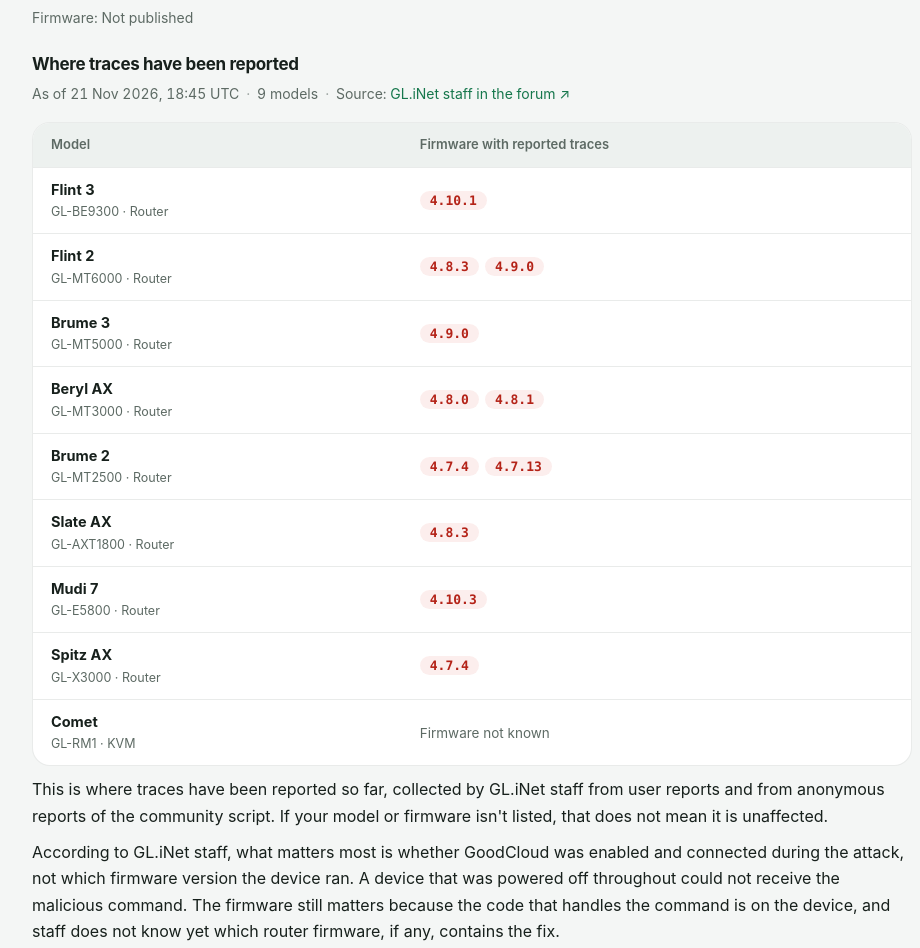
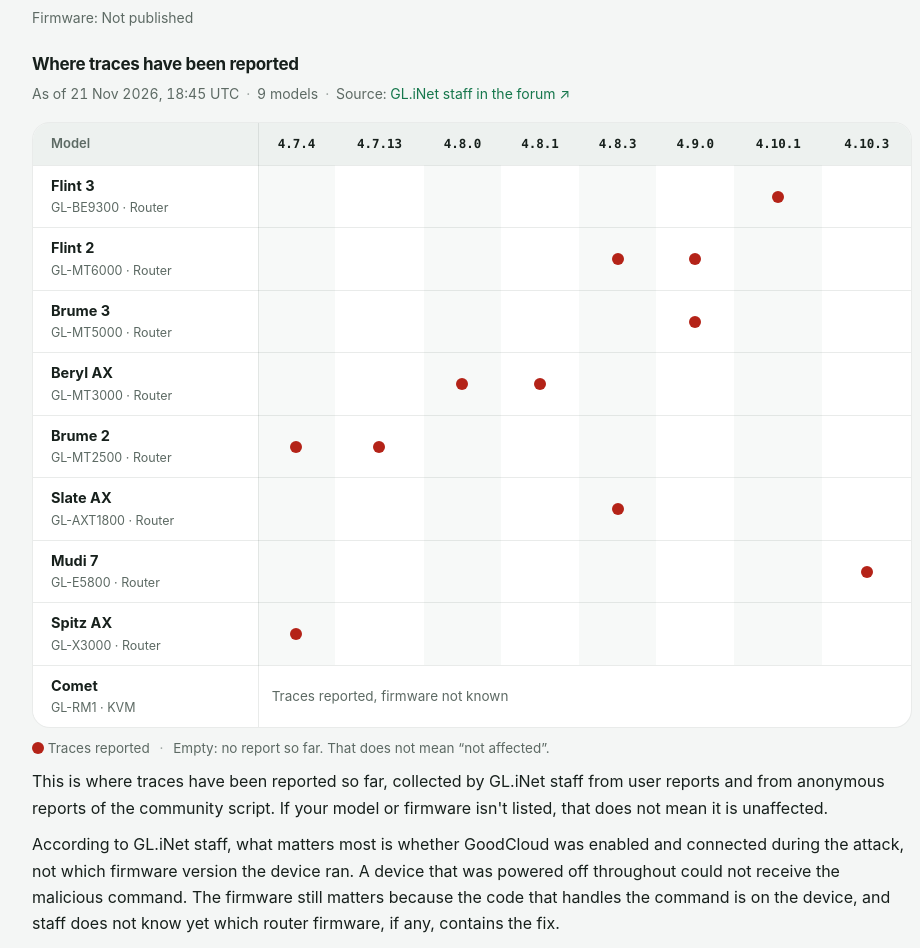
Before and after one commit to GLiNet-Community-Scripts/community-website, an Astro site: page /security/csa-2026-01 in a window 1280 px wide. Shown: the part 3791-4739 px from the top of the page, without its empty margins (168-1088 px from the left). Built offline with nearby package versions, Linux system fonts and the light colour scheme; Astro itself is replaced by a stand-in of ours.

Commit message:
Draft: reported traces as a grid of models by firmware versions
Not for main yet: shown as a mockup first.

Co-Authored-By: Claude Fable 5.2 <noreply@anthropic.com>
Claude-Session: https://claude.ai/code/session_018w9Ef9uLYRbY29cJupydqL

```diff
--- a/src/pages/security/[slug].astro
+++ b/src/pages/security/[slug].astro
@@ -28,6 +28,9 @@ const cve = a.cve === 'requested' ? 'Requested' : a.cve.length === 0 ? 'None ass
 // Community notes to read before acting on "Do this now".
 const before = a.community?.notes.filter((n) => n.before) ?? [];
 const fix = a.community_fix;
+// Columns of the "reported" table: every firmware version that occurs, lowest first.
+const verKey = (v: string) => v.split(/[^0-9]+/).filter(Boolean).map((n) => n.padStart(4, '0')).join('.');
+const repVersions = [...new Set((a.affected.reported?.models ?? []).flatMap((m) => m.firmware))].sort((x, y) => verKey(x).localeCompare(verKey(y)));
 const confirmed = { 'gl-inet-public': 'By GL.iNet, publicly', 'gl-inet-staff': 'By GL.iNet staff', unconfirmed: 'Not yet' }[a.confirmed];
 ---
 
@@ -160,19 +163,26 @@ const confirmed = { 'gl-inet-public': 'By GL.iNet, publicly', 'gl-inet-staff': '
               <span>{a.affected.reported.models.length} models</span>{' '}
               <span>Source: <a href={a.affected.reported.source.url}>{a.affected.reported.source.label}&nbsp;↗</a></span>
             </p>
-            <div class="sa-table-wrap">
+            <div class="sa-table-wrap rep-wrap" tabindex="0" role="region" aria-label="Models and firmware versions with reported traces">
               <table class="rep-table">
-                <thead><tr><th>Model</th><th>Firmware with reported traces</th></tr></thead>
+                <thead>
+                  <tr><th>Model</th>{repVersions.map((v) => <th class="v">{v}</th>)}</tr>
+                </thead>
                 <tbody>
                   {a.affected.reported.models.map((m) => (
                     <tr>
-                      <td><b>{m.name}</b><small>{[m.sku, m.kind].filter(Boolean).join(' · ')}</small></td>
-                      <td>{m.firmware.length ? m.firmware.map((f) => <span class="fw-chip">{f}</span>) : <span class="fw-none">Firmware not known</span>}</td>
+                      <th scope="row"><b>{m.name}</b><small>{[m.sku, m.kind].filter(Boolean).join(' · ')}</small></th>
+                      {m.firmware.length === 0 ? (
+                        <td class="unknown" colspan={repVersions.length}>Traces reported, firmware not known</td>
+                      ) : repVersions.map((v) => (
+                        <td class="c" aria-label={m.firmware.includes(v) ? `Traces reported on ${v}` : `No report for ${v}`}>{m.firmware.includes(v) && <span class="hit" aria-hidden="true"></span>}</td>
+                      ))}
                     </tr>
                   ))}
                 </tbody>
               </table>
             </div>
+            <p class="rep-legend"><span class="hit" aria-hidden="true"></span> Traces reported <span class="sep">·</span> Empty: no report so far. That does not mean “not affected”.</p>
             {a.affected.reported.note && a.affected.reported.note.split(/\n\s*\n/).map((p) => <p>{p.trim()}</p>)}
           </Fragment>
         )}
--- a/src/styles/advisories.css
+++ b/src/styles/advisories.css
@@ -236,15 +236,25 @@ li + li > .sa-row { border-top: 1px solid var(--border); }
 .sa-table td:first-child b { display: block; font-weight: 650; }
 .sa-table td:first-child small { font-size: 12.5px; color: var(--text-2); font-family: var(--font-mono); }
 .sa-table .fix { font-weight: 650; }
-/* models and firmware on which traces were reported: not the "affected / fixed" table above */
-.rep-table { width: 100%; border-collapse: collapse; font-size: 14.5px; }
-.rep-table th { text-align: left; font-size: 13px; color: var(--text-2); font-weight: 600; padding: 12px 18px; background: var(--surface-2); }
-.rep-table td { padding: 11px 18px; border-top: 1px solid var(--border); vertical-align: middle; }
-.rep-table td:first-child { width: 42%; }
-.rep-table td:first-child b { display: block; font-weight: 650; }
-.rep-table td:first-child small { font-size: 12.5px; color: var(--text-2); }
-.fw-chip { display: inline-block; margin: 2px 6px 2px 0; padding: 2px 10px; border-radius: var(--radius-pill); background: var(--a-bg); color: var(--a-fg); font: 600 13px var(--font-mono); }
-.fw-none { font-size: 13.5px; color: var(--text-2); }
+/* models and firmware on which traces were reported: a grid, models down, versions across.
+   Not the "affected / fixed" table above. Scrolls sideways with the model column kept in view. */
+.rep-wrap { overflow-x: auto; }
+.rep-table { width: 100%; border-collapse: separate; border-spacing: 0; font-size: 14.5px; }
+.rep-table thead th { text-align: left; font-size: 13px; color: var(--text-2); font-weight: 600; padding: 11px 14px; background: var(--surface-2); white-space: nowrap; }
+.rep-table thead th.v { text-align: center; font-family: var(--font-mono); font-size: 12.5px; color: var(--text); padding-inline: 8px; }
+.rep-table tbody th, .rep-table td { padding: 9px 14px; border-top: 1px solid var(--border); vertical-align: middle; }
+.rep-table tbody th { text-align: left; font-weight: 400; white-space: nowrap; }
+.rep-table th:first-child { position: sticky; left: 0; z-index: 1; padding-left: 18px; }
+.rep-table tbody th:first-child { background: var(--surface); box-shadow: 1px 0 0 var(--border); }
+.rep-table thead th:first-child { box-shadow: 1px 0 0 var(--border); }
+.rep-table tbody th b { display: block; font-weight: 650; }
+.rep-table tbody th small { font-size: 12.5px; color: var(--text-2); }
+.rep-table td.c { text-align: center; padding-inline: 8px; }
+.rep-table td.c:nth-child(even) { background: color-mix(in srgb, var(--surface-2) 45%, transparent); }
+.rep-table td.unknown { font-size: 13.5px; color: var(--text-2); }
+.hit { display: inline-block; width: 12px; height: 12px; border-radius: 50%; background: var(--a-fg); vertical-align: -1px; }
+.sa-article section > p.rep-legend { margin-top: 10px; font-size: 13.5px; line-height: 1.5; color: var(--text-2); }
+.rep-legend .sep { opacity: .6; margin-inline: 6px; }
 .sa-article section > .sa-h3 + p.adv-refs { margin-top: 6px; }
 .sa-table tr.eol td { background: color-mix(in srgb, var(--mute-bg) 45%, transparent); }
 .st-cell { display: inline-flex; align-items: center; gap: 6px; font-size: 13.5px; font-weight: 600; white-space: nowrap; }
```
